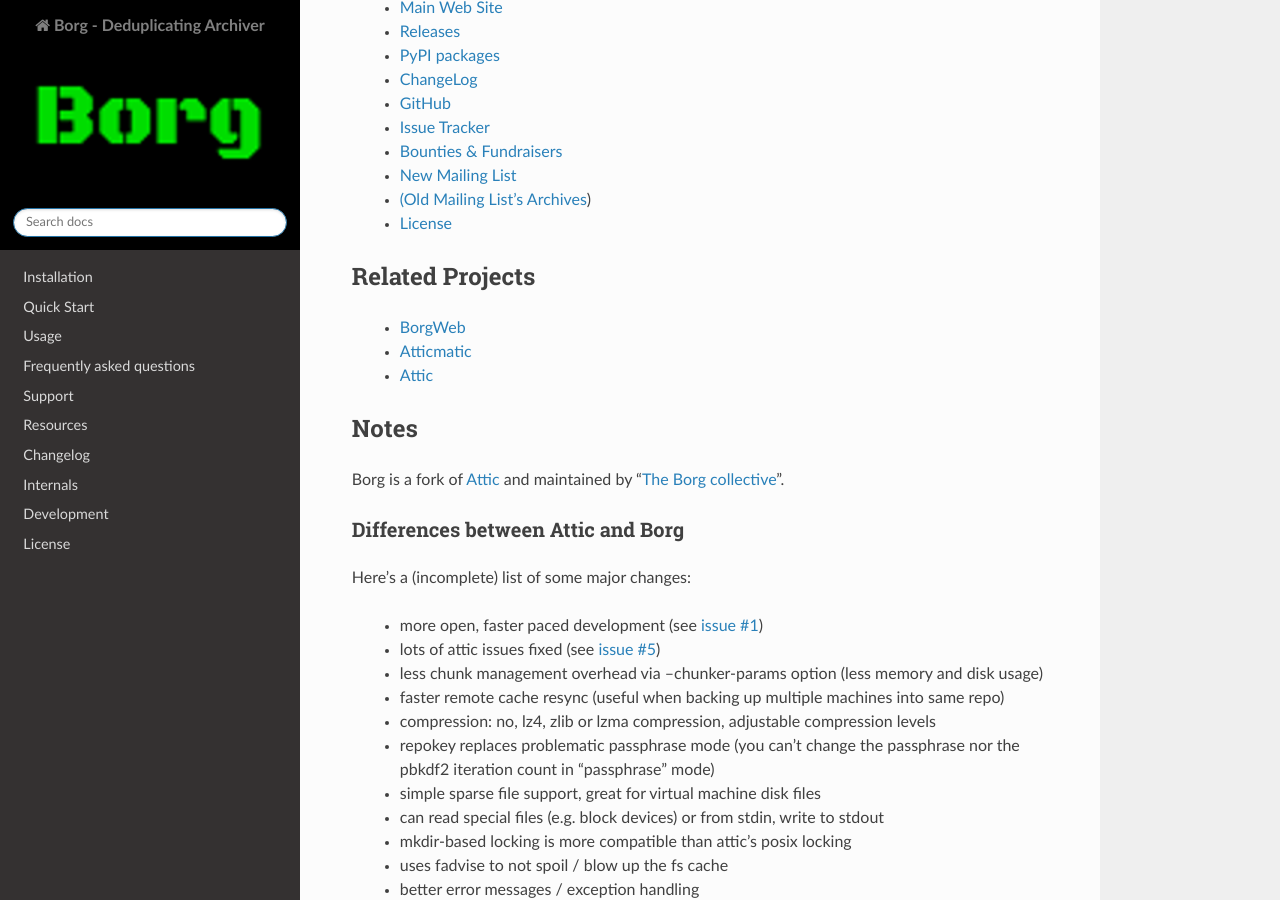
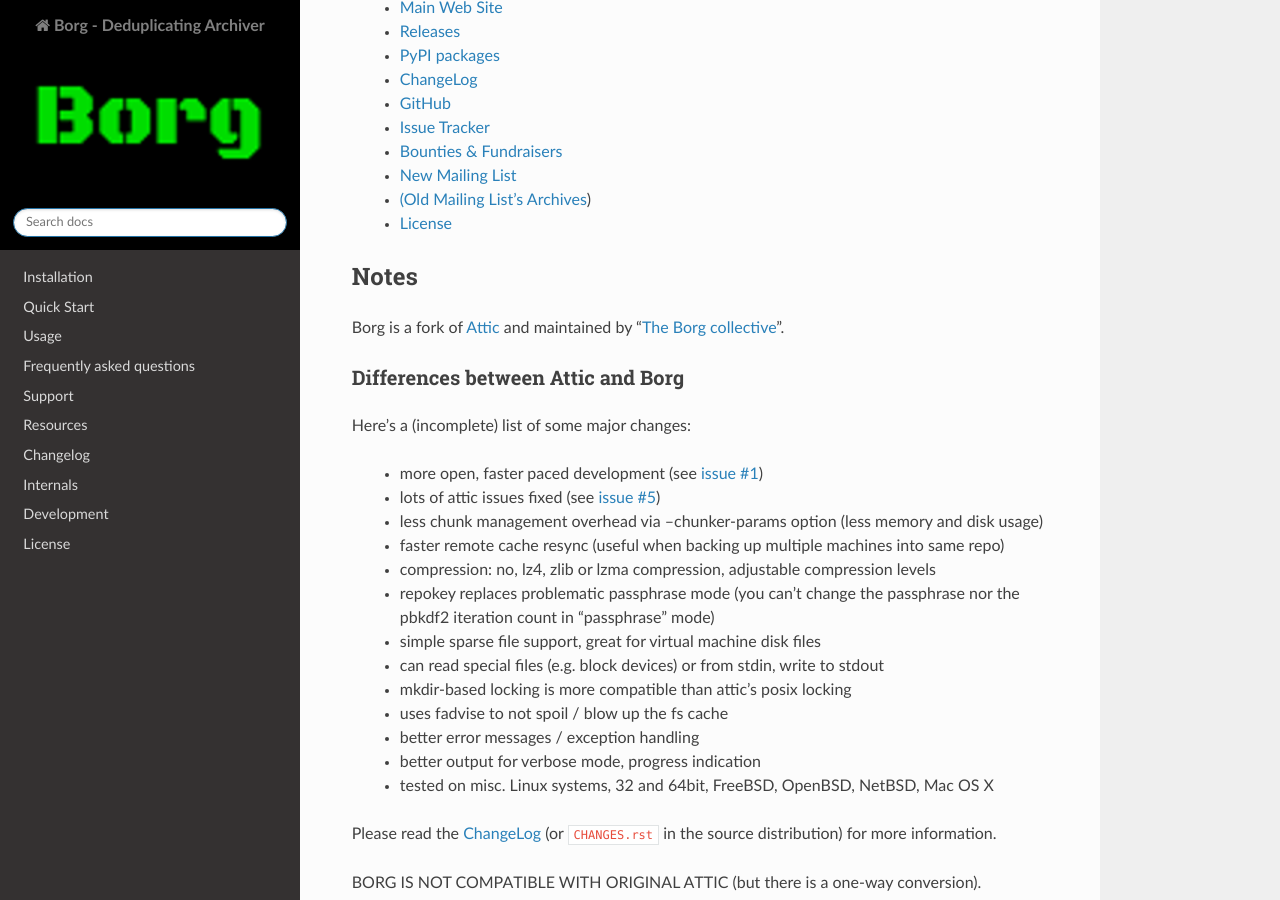
Before and after one commit to borgbackup/borg, a Sphinx documentation site: the page built from docs/index.rst, in a window 1280 px wide and 900 px high, scrolled down 2753 px. Built offline with Sphinx 7.4.7 and the Read the Docs theme 2.0.0, drawn with Linux system fonts in a browser that asks for light colours; the version number could not be read and is left out.

Commit message:
docs: move related projects to resources section

```diff
--- a/README.rst
+++ b/README.rst
@@ -109,7 +109,7 @@
     This archive:          57.16 MB           46.78 MB            151.67 kB  <--- !
     All archives:         114.02 MB           93.46 MB             44.81 MB
 
-For a graphical frontend refer to our complementary project `BorgWeb`_.
+For a graphical frontend refer to our complementary project `BorgWeb <https://borgbackup.github.io/borgweb/>`_.
 
 Links
 =====
@@ -125,18 +125,12 @@
  * `(Old Mailing List's Archives <http://librelist.com/browser/borgbackup/>`_)
  * `License <https://borgbackup.github.io/borgbackup/authors.html#license>`_
 
-Related Projects
-----------------
-
- * `BorgWeb <https://borgbackup.github.io/borgweb/>`_
- * `Atticmatic <https://github.com/witten/atticmatic/>`_
- * `Attic <https://github.com/jborg/attic>`_
-
 Notes
 -----
 
 Borg is a fork of `Attic`_ and maintained by "`The Borg collective`_".
 
+.. _Attic: https://github.com/jborg/attic
 .. _The Borg collective: https://borgbackup.readthedocs.org/en/latest/authors.html
 
 Differences between Attic and Borg
```
Also changed, not shown: docs/resources.rst (+8 -0 lines).
